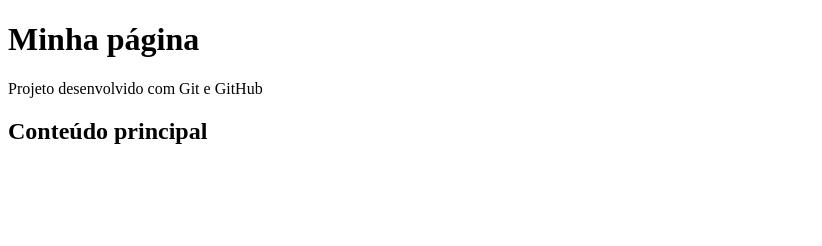
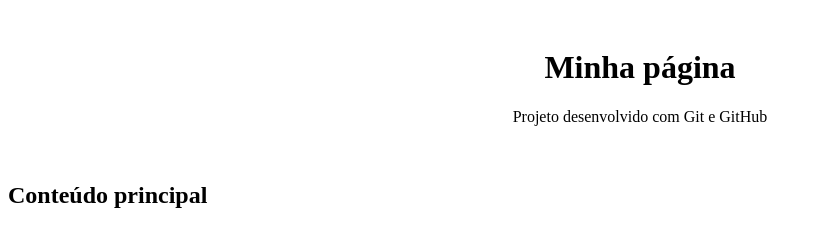
Before and after one commit to marjoriesantos-netizen/atividade-branchs, a plain HTML site: page index.html in a window 1280 px wide. Shown: the whole page, without its empty margins (0-822 px from the left). Drawn offline with Linux system fonts and the light colour scheme.

Commit message:
Melhora estilo do cabecalho

```diff
--- a/index.html
+++ b/index.html
@@ -4,6 +4,12 @@
     <meta charset="UTF-8">
     <meta name="viewport" content="width=device-width, initial-scale=1.0">
     <title>Atividade Branchs</title>
+    <style>
+    header {
+        text-align: center;
+        padding: 20px;
+    }
+</style>
 </head>
 <body>
     <header>
```
